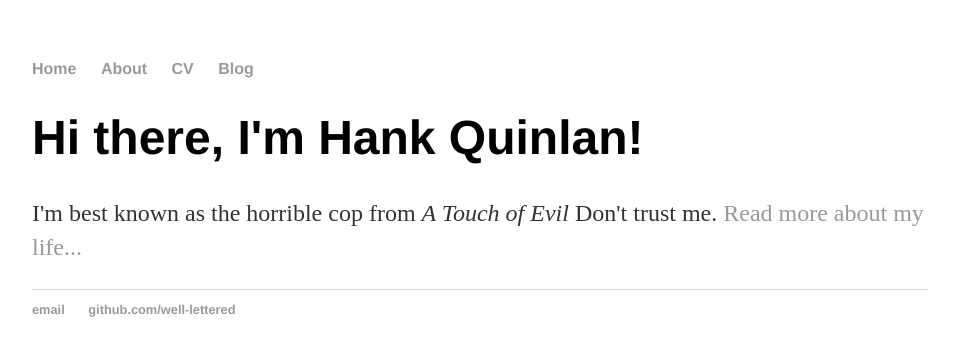
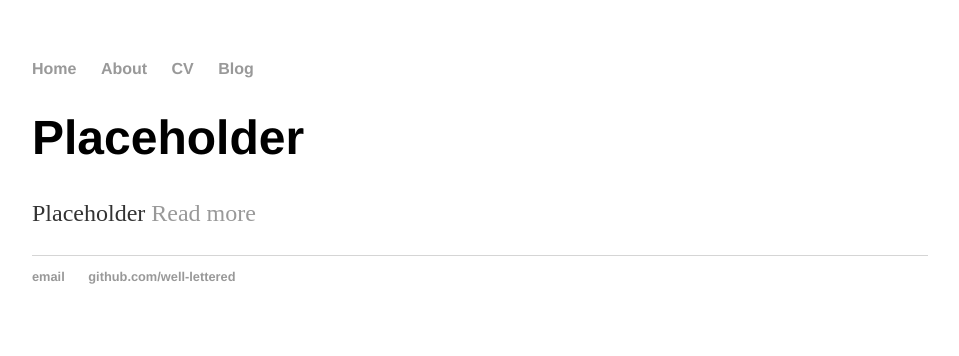
Before and after one commit to well-lettered/well-lettered.github.io, a Jekyll site: the page built from index.html, in a window 1280 px wide. Shown: the top 356 px of the page, without its empty margins (160-1119 px from the left). Built offline with Jekyll 4.4.1, drawn with Linux system fonts in a browser that asks for light colours; Markdown is read by kramdown in place of the engine named in the settings.

Commit message:
Update index.html

```diff
--- a/index.html
+++ b/index.html
@@ -1,8 +1,8 @@
 ---
 layout: default
-title: Hank Quinlan, Horrible Cop
+title: well-lettered
 ---
 <div class="blurb">
-	<h1>Hi there, I'm Hank Quinlan!</h1>
-	<p>I'm best known as the horrible cop from <em>A Touch of Evil</em> Don't trust me. <a href="/about">Read more about my life...</a></p>
+	<h1>Placeholder</h1>
+	<p>Placeholder <a href="/about">Read more</a></p>
 </div><!-- /.blurb -->
```
